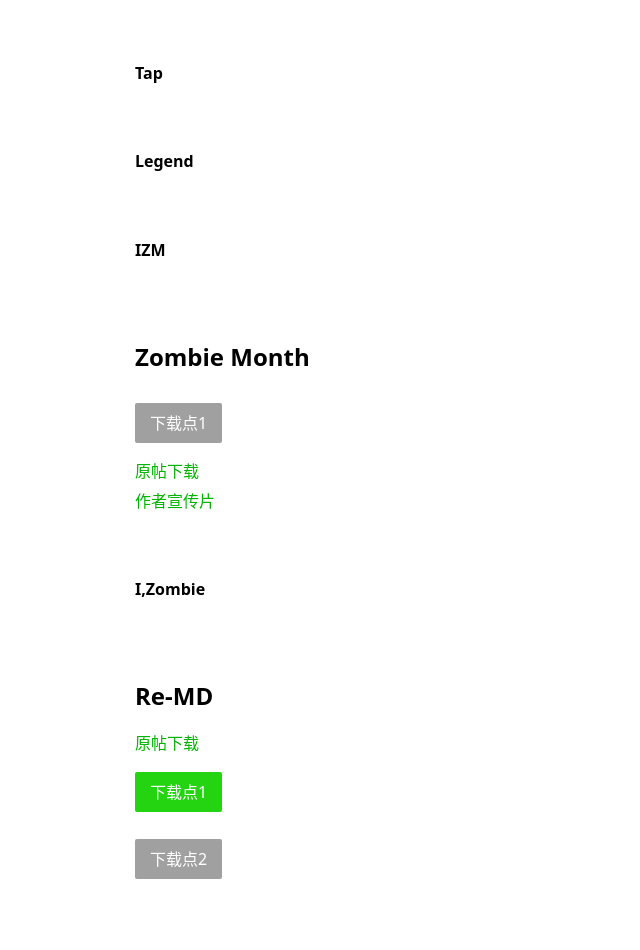
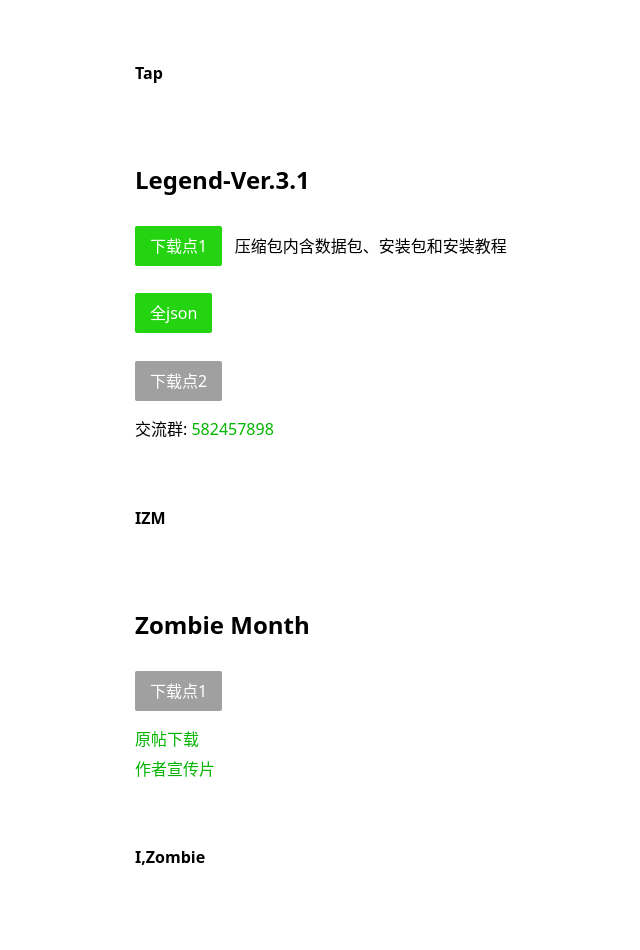
Before and after one commit to pvz2bar/pvz2bar.github.io, a plain HTML site: page Download/mod/mod.html in a window 1280 px wide. Shown: the part 1707-2657 px from the top of the page, without its empty margins (25-665 px from the left). Drawn offline with Linux system fonts and the light colour scheme.

Commit message:
Upload Legend V3.1 Link

```diff
--- a/Download/mod/mod.html
+++ b/Download/mod/mod.html
@@ -71,7 +71,11 @@
    <p><br></p>
 
    <p><br></p>
-   <p><b>Legend</b></p>
+   <p><h2>Legend-Ver.3.1</h2></p>
+   <p><a class="button new" href="http://dwz.win/DMw" target="_blank">下载点1</a> &nbsp;&nbsp;压缩包内含数据包、安装包和安装教程</p>
+   <p><a class="button new" href="http://dwz.win/DMy" target="_blank">全json</a> &nbsp;&nbsp;</p>
+   <p><a class="button old" href="../../signal/construction/construction.html" target="_blank">下载点2</a> &nbsp;&nbsp;</p>
+   <p>交流群: <a href="https://jq.qq.com/?_wv=1027&k=KpUK0fgt" target="_blank">582457898</a></p>
    <p><br></p>
 
    <p><br></p>
```
